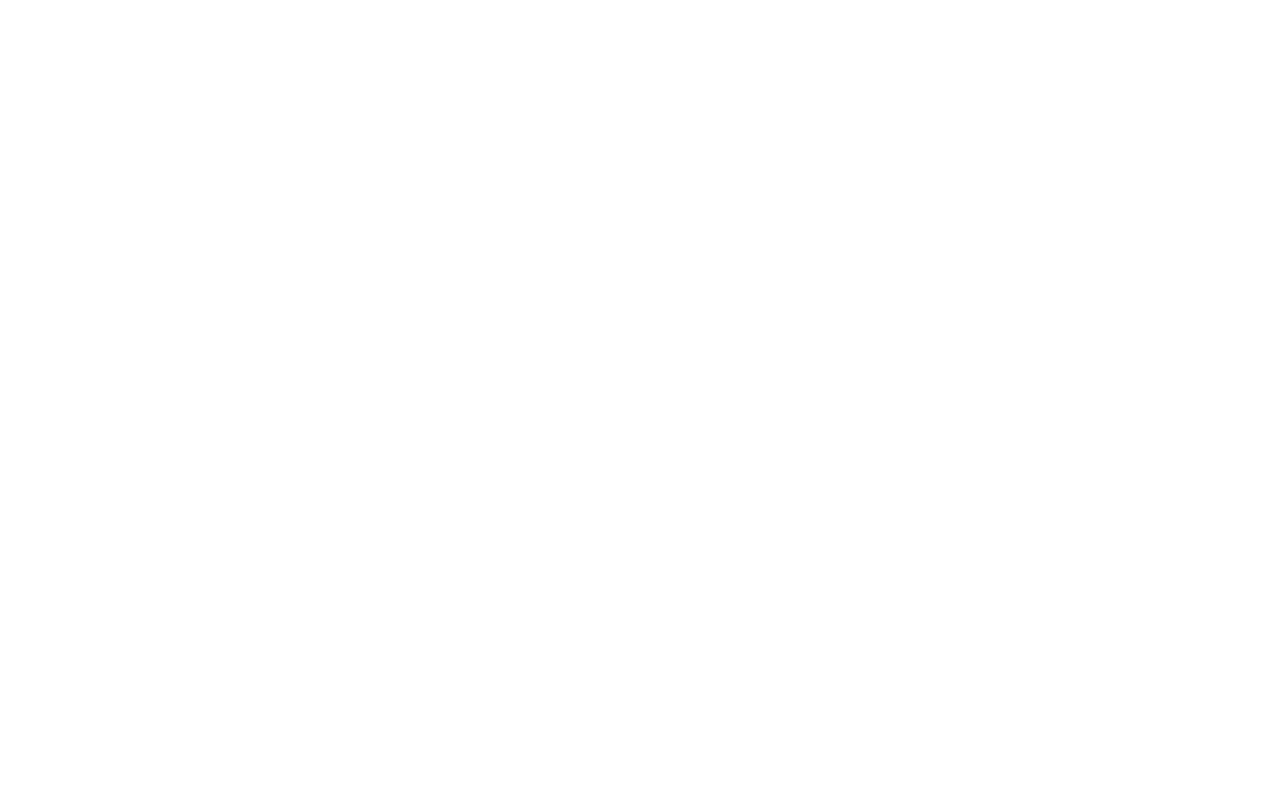
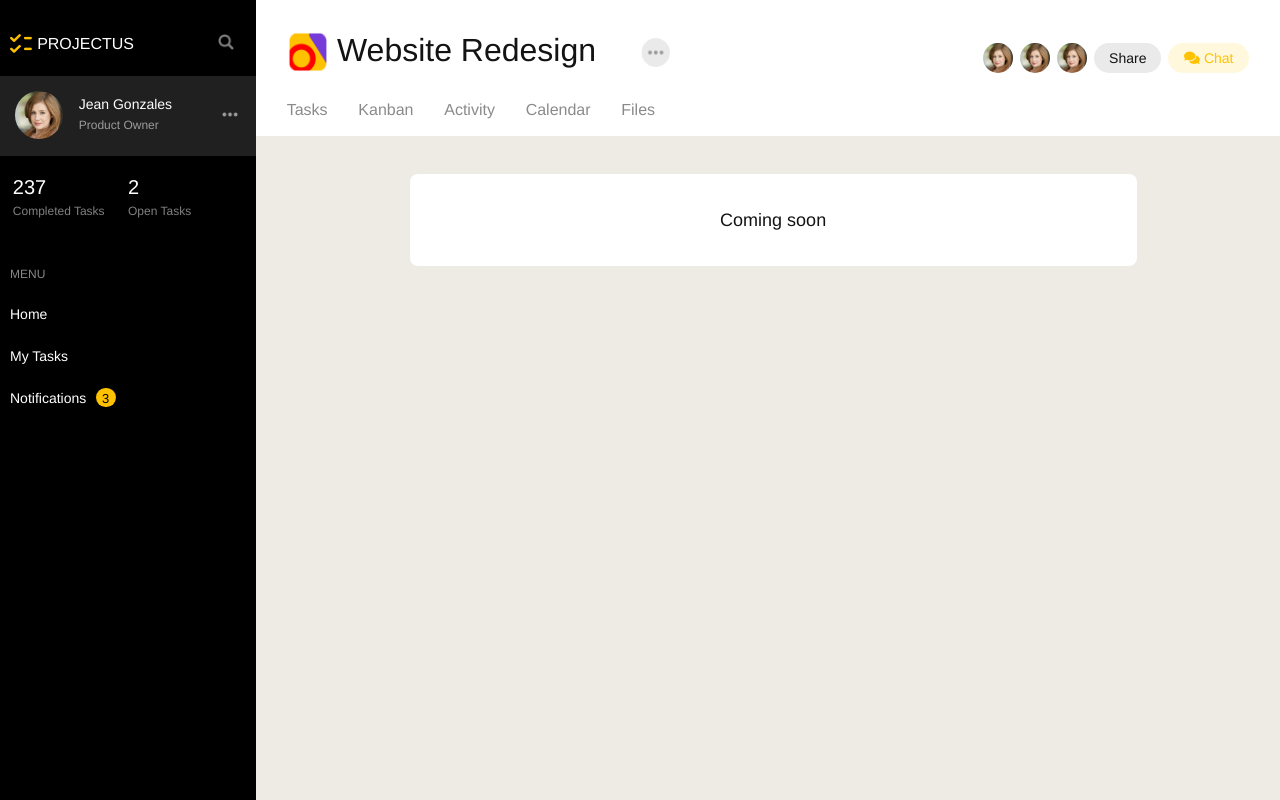
Before and after one commit to Kaplia/lesson-5, a Vue app: page /files in a window 1280 px wide. Shown: the top 800 px of the page. Built offline with nearby package versions, Linux system fonts and the light colour scheme.

Commit message:
6 lesson

```diff
--- a/src/assets/style.css
+++ b/src/assets/style.css
@@ -19,6 +19,10 @@
 a {
     text-decoration: none;
     margin-right: 2%;
+}
+
+p {
+    color: #131313;
 }
 
 .container {
@@ -66,6 +70,7 @@
     position: relative;
     font: 16px/24px Helvetica;
     width: 80%;
+    color: white;
 }
 
 #header-1 p::after {
@@ -494,6 +499,15 @@
     background-color: white;
     font: 14px/20px Helvetica;
     color: #898989;
+}
+
+.coming-soon {
+    text-align: center;
+}
+
+.coming-soon p {
+    font:  18px/30px Helvetica;
+    color: #131313;
 }
 
 @media (min-width: 1921px) and (max-width: 2500px) {
--- /dev/null
+++ b/src/components/Activity.vue
@@ -0,0 +1,57 @@
+<template lang="pug">
+    #container
+        .content
+            #card-activity.card(style='display')
+                .day TODAY
+                .activity-tasks(v-for='taskActivity in activity' :key='taskActivity.name')
+                    .box.box-1
+                         h1  {{taskActivity.task}}
+                         // <h2></h2>
+                         // <h3></h3>
+                    .box.box-2
+                         p  {{taskActivity.time}}
+                .task
+                     p
+                         | During a project build, it is necessary to
+                         | evaluate the product design and development
+                         | against project requirements and outcomes
+                p.image
+                     img(src='@/assets/image-1.jpg' alt='Фотография 1' width='100' height='100' v-on:click='imageClick(0)')
+                     img(src='@/assets/image-2.jpg' alt='Фотография 2' width='100' height='100' v-on:click='imageClick(1)')
+                     img(src='@/assets/image-3.jpg' alt='Фотография 3' width='100' height='100' v-on:click='imageClick(2)')
+                     img(src='@/assets/image-4.jpg' alt='Фотография 4' width='100' height='100' v-on:click='imageClick(3)')
+
+</template>
+
+<script lang="ts">
+
+    import {Component, Vue} from "vue-property-decorator";
+
+    @Component
+    export default class Activity extends Vue {
+        name: 'activity';
+        activity: any[] = [
+            {
+                task: "Darika Samak mark as done Listing on Product Hunt so that we can reach as many potential users",
+                time: "8:40 PM"
+            },
+            {
+                task: "Emilee Simchenko commented on Account for teams and personal in bottom style",
+                time: "7:32 PM"
+            },
+            {
+                task: "Darika Samak uploaded 4 files on An option to search in current projects or in all projects",
+                time: "6:02 PM"
+            },
+        ];
+
+        imageClick(id) {
+            document.querySelector('.notifications').innerHTML = id;
+        }
+    }
+</script>
+
+<style>
+
+
+</style>
--- /dev/null
+++ b/src/components/Calendar.vue
@@ -0,0 +1,25 @@
+<template lang="pug">
+    #container
+        .content
+            .coming-soon
+                p  Coming soon
+
+</template>
+
+<script lang="ts">
+
+    import {Component, Vue} from "vue-property-decorator";
+
+    @Component
+    export default class Calendar extends Vue {
+
+    }
+</script>
+
+<style>
+    .coming-soon {
+        text-align: center;
+    }
+
+
+</style>
--- /dev/null
+++ b/src/components/Files.vue
@@ -0,0 +1,25 @@
+<template lang="pug">
+    #container
+        .content
+            .coming-soon
+                p  Coming soon
+
+</template>
+
+<script lang="ts">
+
+    import {Component, Vue} from "vue-property-decorator";
+
+    @Component
+    export default class Files extends Vue {
+
+    }
+</script>
+
+<style>
+    .coming-soon {
+        text-align: center;
+    }
+
+
+</style>
--- /dev/null
+++ b/src/components/Kanban.vue
@@ -0,0 +1,25 @@
+<template lang="pug">
+    #container
+        .content
+             .coming-soon
+                   p  Coming soon
+
+</template>
+
+<script lang="ts">
+
+    import {Component, Vue} from "vue-property-decorator";
+
+    @Component
+    export default class Kanban extends Vue {
+
+    }
+</script>
+
+<style>
+    .coming-soon {
+        text-align: center;
+    }
+
+
+</style>
--- /dev/null
+++ b/src/components/NotFound.vue
@@ -0,0 +1,20 @@
+<template lang="pug">
+   .container
+          p 404 Not Found
+
+</template>
+
+<script lang="ts">
+
+    import {Component, Vue} from "vue-property-decorator";
+
+    @Component
+    export default class NotFound extends Vue {
+        name: NotFound;
+
+    }
+</script>
+
+<style scoped>
+
+</style>
--- a/src/components/Sidebar.vue
+++ b/src/components/Sidebar.vue
@@ -10,8 +10,9 @@
                 h6  {{user.status}}
         #tasks(v-for='task in tasks' :key='task.name')
             .rightcol
-                h3.open-tasks  {{task.open}}
-                h6 Open Tasks
+                router-link(to="/tasks")
+                    h3.open-tasks {{task.open}}
+                    h6 Open Tasks
             .leftcol
                 h3.completed-tasks(v-on:click='completeTask()')  {{task.completed}}
                 h6 Completed Tasks
--- /dev/null
+++ b/src/components/Tasks.vue
@@ -0,0 +1,45 @@
+<template lang="pug">
+    #container
+        .content
+            #card-tasks.card(style='display')
+                .activity-tasks(v-for='task in taskList' :key='task.name')
+                    .box.task-name
+                        | {{task.name}}
+                    .box.task-description
+                        | {{task.description}}
+                    .box.task-deadline
+                        | {{task.deadline}}
+
+</template>
+
+<script lang="ts">
+
+    interface TaskInterface {
+        name: string;
+        description: string;
+        deadline: string;
+    }
+
+    import {Component, Vue} from "vue-property-decorator";
+
+    @Component
+    export default class Tasks extends Vue {
+        taskList: TaskInterface[] = [
+            {
+                name: "1 task",
+                description: "Lorem ipsum dolor sit amet, consectetur adipiscing elit.",
+                deadline: "01.12.2019"
+            },
+            {
+                name: "2 task",
+                description: "Lorem ipsum dolor sit amet, consectetur adipiscing elit.",
+                deadline: "20.12.2019"
+            },
+        ];
+    }
+</script>
+
+<style>
+
+
+</style>
--- a/src/components/TopNavbar.vue
+++ b/src/components/TopNavbar.vue
@@ -15,15 +15,15 @@
         .navigation
             ul
                 li
-                    a(href='#' v-on:click="openbox('card-tasks')") Tasks
+                    router-link(to="/tasks") Tasks
                 li
-                    a(href='') Kanban
+                    router-link(to="/kanban") Kanban
                 li
-                    a(href='#' v-on:click="openbox('card-activity')") Activity
+                    router-link(to="/activity") Activity
                 li
-                    a(href='') Calendar
+                    router-link(to="/calendar") Calendar
                 li
-                    a(href='') Files
+                    router-link(to="/files") Files
 
 </template>
 
@@ -32,7 +32,7 @@
     import {Component, Vue} from "vue-property-decorator";
 
     @Component
-    export default class Sidebar extends Vue {
+    export default class TopNavbar extends Vue {
         openbox(id) {
             var all = document.querySelectorAll(".card");
             for (var i = 0; i < all.length; i++) {
--- a/src/router/index.ts
+++ b/src/router/index.ts
@@ -1,16 +1,59 @@
 import Vue from 'vue';
 import VueRouter from 'vue-router';
 import Layout from '../views/Layout.vue';
+import Tasks from '../components/Tasks.vue';
+import Kanban from '../components/Kanban.vue';
+import Activity from '../components/Activity.vue';
+import Calendar from '../components/Calendar.vue';
+import Files from '../components/Files.vue';
+import NotFound from '../components/NotFound.vue';
+
 
 Vue.use(VueRouter);
 
 const routes = [
   {
-    path: '/',
+    path: '/tasks',
     name: 'layout',
     component: Layout,
+    children: [
+      {
+        path: '/',
+        name: 'tasks',
+        component: Tasks,
+      },
+      {
+        path: '/kanban',
+        name: 'kanban',
+        component: Kanban,
+      },
+      {
+        path: '/activity',
+        name: 'activity',
+        component: Activity,
+      },
+      {
+        path: '/calendar',
+        name: 'calendar',
+        component: Calendar,
+      },
+      {
+        path: '/files',
+        name: 'files',
+        component: Files,
+      },
+      // {
+      //   path: '/404',
+      //   name: 'NotFound',
+      //   component: NotFound,
+      // },
+      // { path: '*', redirect: '/404' },
+    ],
   },
+  { path: '/404', component: NotFound },
+  { path: '*', redirect: '/404' },
 ];
+
 
 const router = new VueRouter({
   mode: 'history',
```
Also changed, not shown: src/components/Content.vue (+65 -65 lines).
